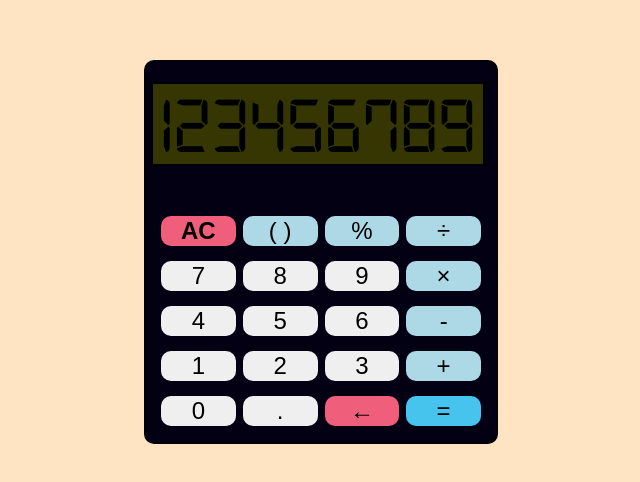
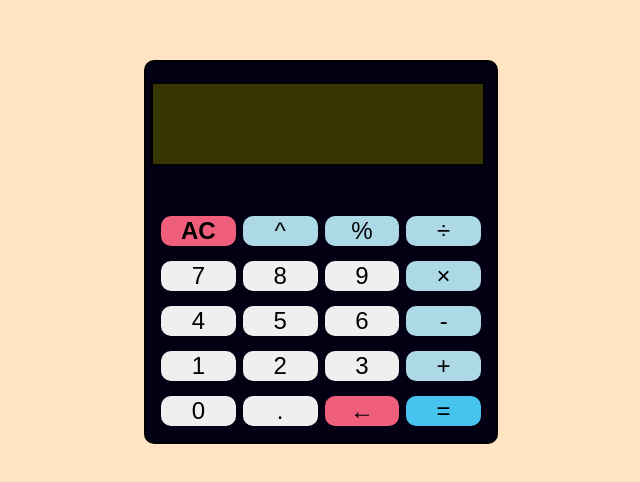
Before and after one commit to saminahmed22/odin_calc, a plain HTML site: page index.html in a window 1280 px wide. Shown: the part 148-630 px from the top of the page, without its empty margins (319-959 px from the left). Drawn offline with Linux system fonts and the light colour scheme.

Commit message:
refactor[index.html]: changed bracket for power

```diff
--- a/index.html
+++ b/index.html
@@ -12,14 +12,14 @@
 <body>
     <div class="calculator">
         <div class="display">
-            <div class="main_text display_texts">123456789</div>
+            <div class="main_text display_texts"></div>
             <!-- <div class="placeholder display_texts">888888888</div> -->
         </div>
         <div class="buttons">
             <div class="buttons">
                 <div class="row1">
                     <button id="reset" class="reset clear"><b>AC</b></button>
-                    <button id="bracket" class="() operator">( )</button>
+                    <button id="^" class="^ operator">^</button>
                     <button id="%" class="% operator">%</button>
                     <button id="/" class="/ operator">÷</button>
                 </div>
```
